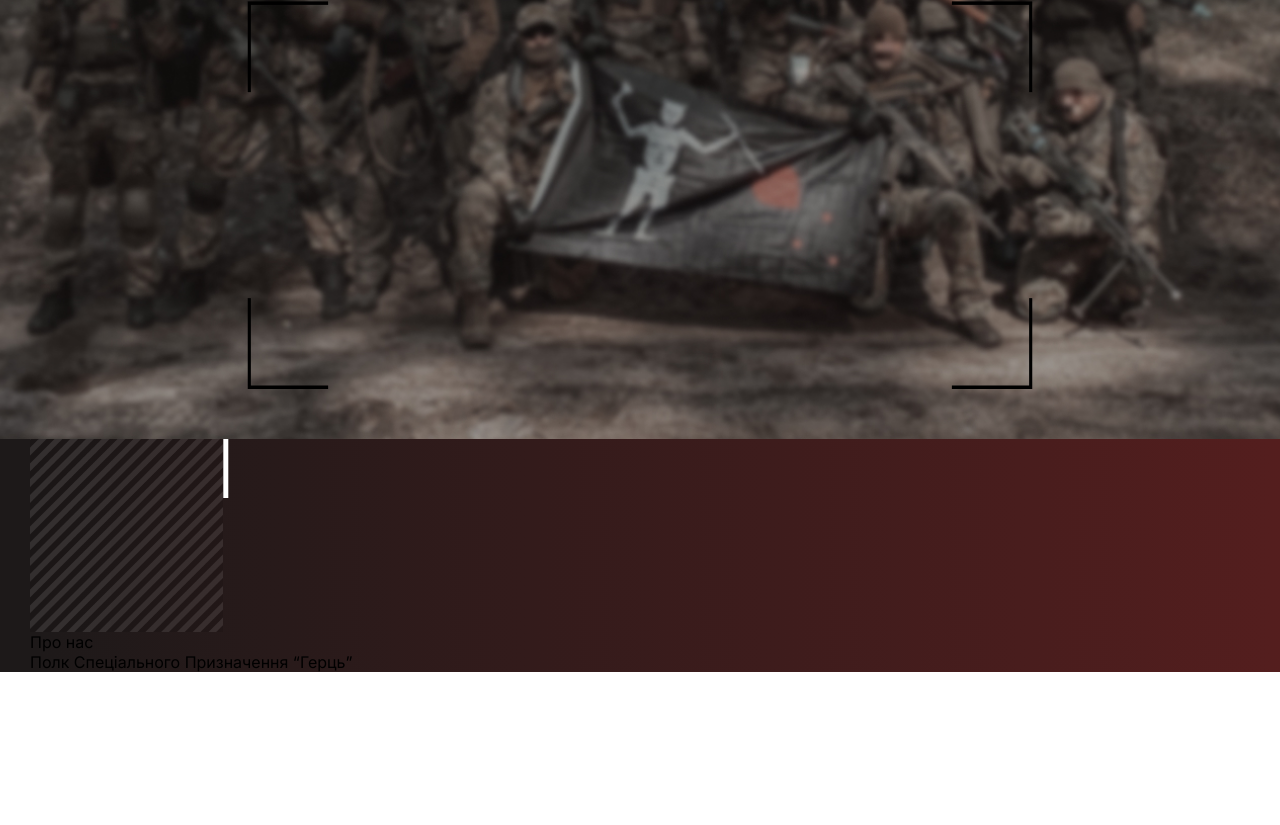
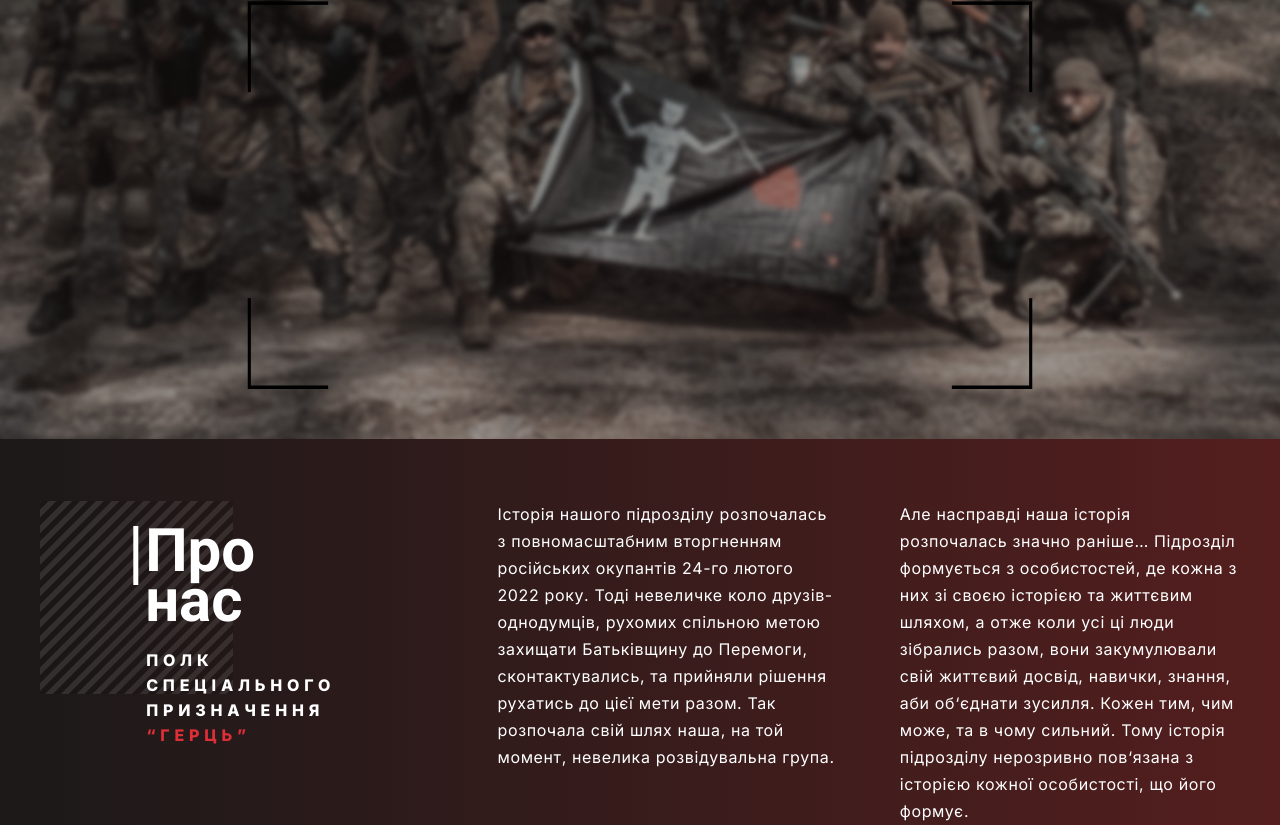
Before and after one commit to ShadePrima/next-owl-app, a Next.js app: page / in a window 1280 px wide. Shown: the part 487-1312 px from the top of the page. Before the commit the page ends 1159 px from the top, so only its background shows below. Built offline with nearby package versions, Linux system fonts and the light colour scheme.

Commit message:
hd about us

```diff
--- a/app/components/aboutUs/AboutUs.module.scss
+++ b/app/components/aboutUs/AboutUs.module.scss
@@ -1,9 +1,90 @@
 @import '../../styles/variable.module.scss';
 
 .root {
+  padding-top: 62px;
   background: $background;
 }
 
+.content {
+  display: flex;
+  justify-content: space-around;
+  align-items: start;
+  flex-wrap: wrap;
+
+  @media (max-width: 1218px) {
+    justify-content: start;
+  }
+
+  @media (max-width: 823px) {
+    justify-content: center;
+  }
+}
+
 .logo {
-  //   background-image: url('../../assets/image/bg-title.png');
+  display: flex;
+
+  margin-right: 7px;
 }
+
+.logoBg {
+  width: 193px;
+  height: 193px;
+}
+
+.logoText {
+  width: 195px;
+  height: 228px;
+
+  padding-top: 25px;
+  position: relative;
+  left: -100px;
+
+  .firstLine {
+    display: flex;
+    align-items: start;
+    gap: 6px;
+  }
+
+  h1 {
+    font-weight: 400;
+    font-size: 60px;
+    line-height: 50px;
+
+    color: $color-white;
+  }
+
+  h3 {
+    padding-left: 13px;
+    padding-top: 22px;
+
+    font-weight: 800;
+    font-size: 16px;
+    line-height: 25px;
+
+    letter-spacing: 0.3em;
+    text-transform: uppercase;
+    color: $color-white;
+  }
+
+  span {
+    color: $color-red;
+  }
+}
+
+.text {
+  margin-left: 42px;
+  width: 340px;
+
+  @include text2;
+  color: $color-white;
+
+  @media (max-width: 823px) {
+    margin-top: 36px;
+  }
+}
+
+// @media (max-width: 823px) {
+//   .text1 {
+//     margin-top: 36px;
+//   }
+// }
--- a/app/components/aboutUs/AboutUs.tsx
+++ b/app/components/aboutUs/AboutUs.tsx
@@ -1,19 +1,49 @@
 import React from 'react'
-import styles from './AboutUs.module.scss'
+
 import Image from 'next/image'
 import line from '../../assets/icons/line.svg'
 import bg from '../../assets/image/bg-title.png'
 
+import { Roboto } from 'next/font/google'
+const roboto = Roboto({ weight: '700', subsets: ['latin'] })
+
+import styles from './AboutUs.module.scss'
+
 const AboutUs = () => {
   return (
-    <div className={styles.root}>
-      <div className='container'>
+    <div className={`${styles.root} `}>
+      <div className={`${'container'} ${styles.content}`}>
         <div className={styles.logo}>
-          <Image src={bg} alt='bg' />
-          <Image src={line} alt='line' />
-          <h1>Про нас</h1>
-          <h3>Полк Спеціального Призначення “Герць”</h3>
+          <Image className={styles.logoBg} src={bg} alt='bg' />
+          <div className={styles.logoText}>
+            <div className={styles.firstLine}>
+              <Image src={line} alt='line' />
+              <h1 className={roboto.className}>Про нас</h1>
+            </div>
+            <h3>
+              Полк Спеціального Призначення <span>“Герць”</span>{' '}
+            </h3>
+          </div>
         </div>
+
+        <p className={`${styles.text} ${styles.text1}`}>
+          Історія нашого підрозділу розпочалась з повномасштабним вторгненням
+          російських окупантів 24-го лютого 2022 року. Тоді невеличке коло
+          друзів-однодумців, рухомих спільною метою захищати Батьківщину до
+          Перемоги, сконтактувались, та прийняли рішення рухатись до цієї мети
+          разом. Так розпочала свій шлях наша, на той момент, невелика
+          розвідувальна група.
+        </p>
+
+        <p className={styles.text}>
+          Але насправді наша історія розпочалась значно раніше… Підрозділ
+          формується з особистостей, де кожна з них зі своєю історією та
+          життєвим шляхом, а отже коли усі ці люди зібрались разом, вони
+          закумулювали свій життєвий досвід, навички, знання, аби об‘єднати
+          зусилля. Кожен тим, чим може, та в чому сильний. Тому історія
+          підрозділу нерозривно пов‘язана з історією кожної особистості, що його
+          формує.
+        </p>
       </div>
     </div>
   )
--- a/app/styles/variable.module.scss
+++ b/app/styles/variable.module.scss
@@ -54,7 +54,7 @@
   letter-spacing: 0.629167px;
 }
 
-@mixin text3() {
+@mixin text1() {
   font-weight: 400;
   font-size: 18px;
   line-height: 26px;
```
